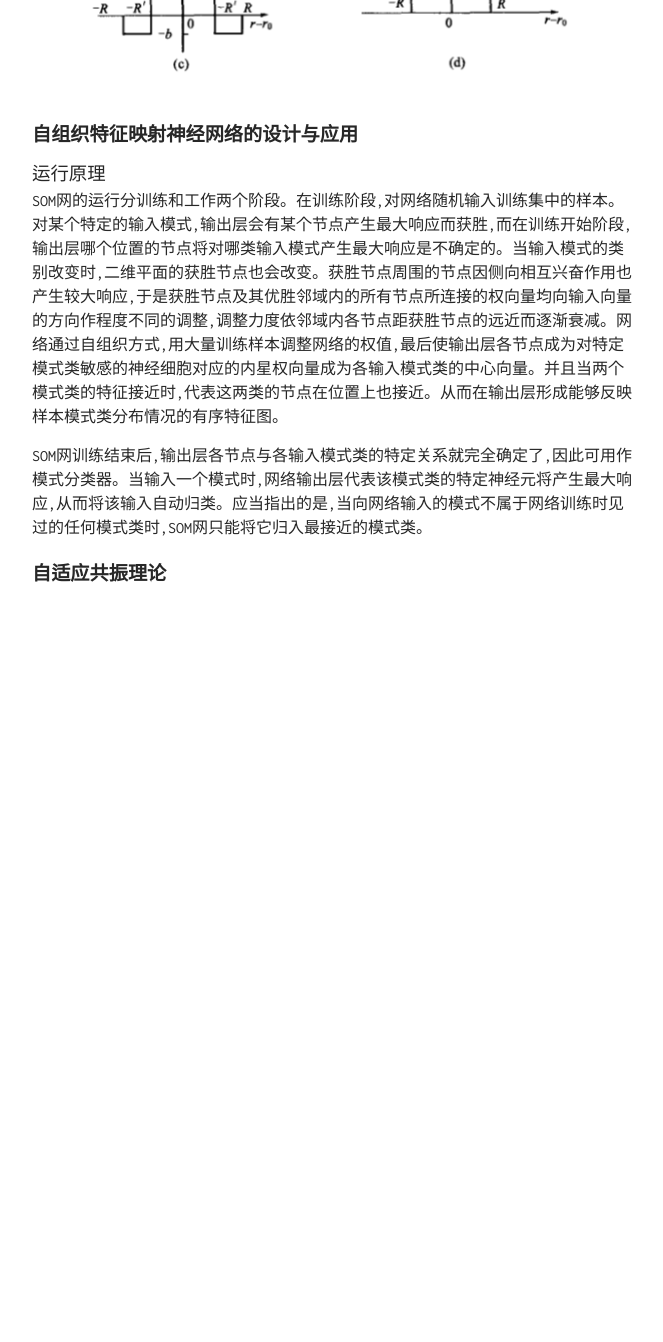
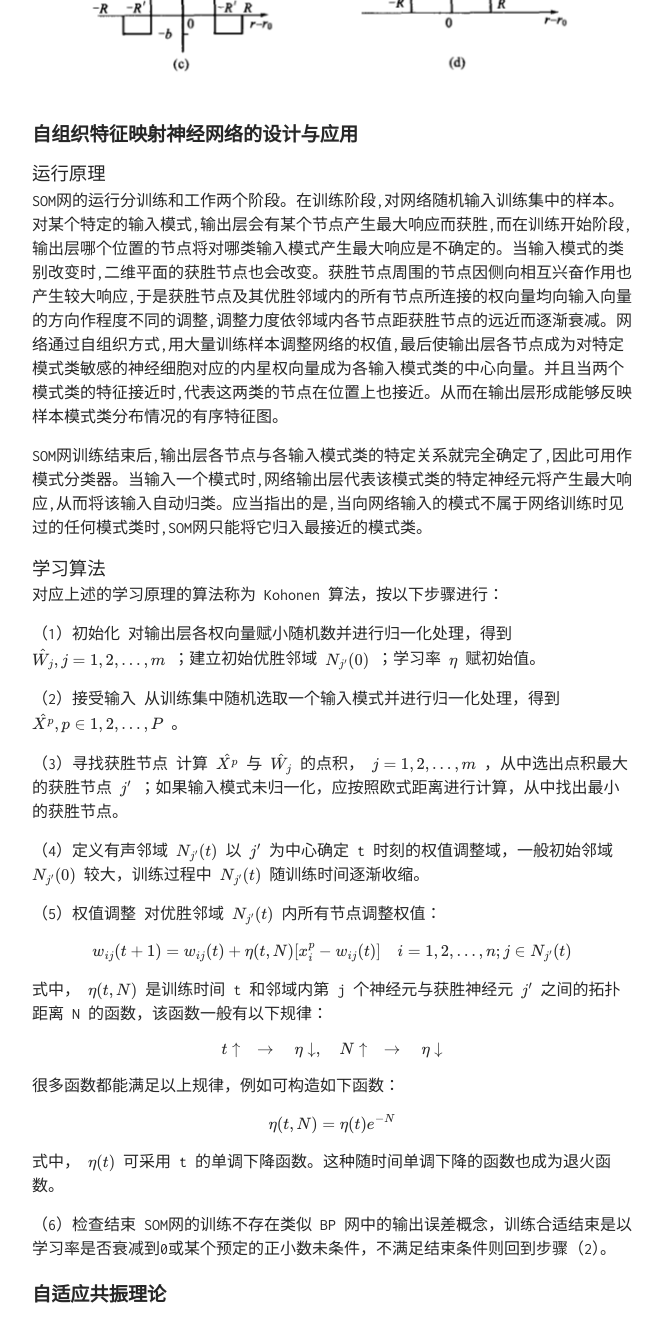
Before and after one commit to TobiahShaw/TobiahShaw.github.io, a Jekyll site: the page built from _posts/2019-10-26-NN-of-Competitive learning.md, in a window 1280 px wide and 1400 px high, scrolled down 7111 px. Shown: the top 1342 px of the window, without its empty margins (308-971 px from the left). Built offline with Jekyll 4.4.1, drawn with Linux system fonts in a browser that asks for light colours; our own code applies the rules of GitHub Pages for plain Markdown files; formulas are drawn with MathJax 3; before the commit the page ends 7790 px from its top, so only the background shows below that.

Commit message:
SOM learning algorithm

```diff
--- a/_posts/2019-10-26-NN-of-Competitive learning.md
+++ b/_posts/2019-10-26-NN-of-Competitive learning.md
@@ -156,4 +156,32 @@ SOM网的运行分训练和工作两个阶段。在训练阶段,对网络随机
 
 SOM网训练结束后,输出层各节点与各输入模式类的特定关系就完全确定了,因此可用作模式分类器。当输入一个模式时,网络输出层代表该模式类的特定神经元将产生最大响应,从而将该输入自动归类。应当指出的是,当向网络输入的模式不属于网络训练时见过的任何模式类时,SOM网只能将它归入最接近的模式类。
 
+### 学习算法
+
+对应上述的学习原理的算法称为 Kohonen 算法，按以下步骤进行：
+
+（1）初始化 对输出层各权向量赋小随机数并进行归一化处理，得到 $ \hat{W_j}, j=1,2,\dots,m $ ；建立初始优胜邻域 $ N_{j'}(0) $ ；学习率 $ \eta $ 赋初始值。
+
+（2）接受输入 从训练集中随机选取一个输入模式并进行归一化处理，得到 $\hat{X^p},p \in \{1,2,\dots,P\} $ 。
+
+（3）寻找获胜节点 计算 $ \hat{X^p} $ 与 $ \hat{W_j} $ 的点积， $ j=1,2,\dots,m $ ，从中选出点积最大的获胜节点 $ j' $ ；如果输入模式未归一化，应按照欧式距离进行计算，从中找出最小的获胜节点。
+
+（4）定义有声邻域 $ N_{j'}(t) $  以 $ j' $ 为中心确定 t 时刻的权值调整域，一般初始邻域 $ N_{j'}(0) $ 较大，训练过程中 $ N_{j'}(t) $ 随训练时间逐渐收缩。
+
+（5）权值调整 对优胜邻域 $ N_{j'}(t) $ 内所有节点调整权值：
+
+$$ w_{ij}(t+1) = w_{ij}(t) + \eta(t,N)[x_i^p - w_{ij}(t)] \quad i=1,2,\dots,n;j \in N_{j'}(t) $$
+
+式中， $ \eta(t,N) $ 是训练时间 t 和邻域内第 j 个神经元与获胜神经元 $ j' $ 之间的拓扑距离 N 的函数，该函数一般有以下规律：
+
+$$ t \uparrow \quad \rightarrow \quad \eta \downarrow, \quad N \uparrow \quad \rightarrow \quad \eta \downarrow $$
+
+很多函数都能满足以上规律，例如可构造如下函数：
+
+$$ \eta(t,N) = \eta(t) e^{-N} $$
+
+式中， $ \eta(t) $ 可采用 t 的单调下降函数。这种随时间单调下降的函数也成为退火函数。
+
+（6）检查结束 SOM网的训练不存在类似 BP 网中的输出误差概念，训练合适结束是以学习率是否衰减到0或某个预定的正小数未条件，不满足结束条件则回到步骤（2）。
+
 ## 自适应共振理论
```
